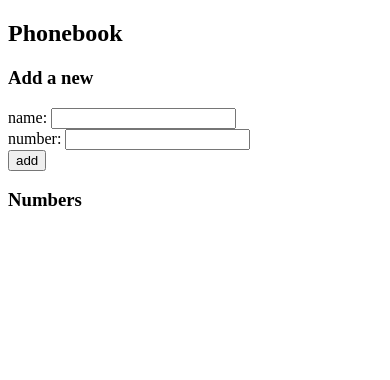
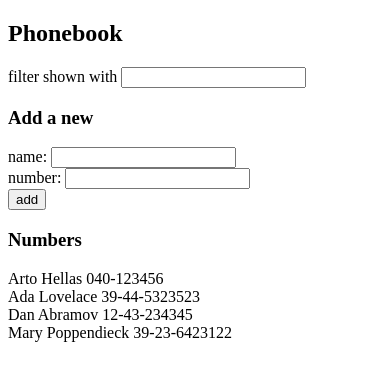
Before and after one commit to salmanarshad2000/fullstackopen, a React (Create React App) app in the folder part2/phonebook/: page / in a window 390 px wide. Shown: the top 380 px of the page. Built offline with nearby package versions, Linux system fonts and the light colour scheme.

Commit message:
part 2, phonebook app till 2.10

```diff
--- a/part2/phonebook/src/App.js
+++ b/part2/phonebook/src/App.js
@@ -4,8 +4,6 @@ import PersonForm from './components/PersonForm'
 import Persons from './components/Persons'
 
 const App = () => {
-
-  // 2.9
   const [persons, setPersons] = useState([
     { name: 'Arto Hellas', number: '040-123456', id: 1 },
     { name: 'Ada Lovelace', number: '39-44-5323523', id: 2 },
@@ -13,21 +11,48 @@ const App = () => {
     { name: 'Mary Poppendieck', number: '39-23-6423122', id: 4 }
   ])
   const [newName, setNewName] = useState('')
-  // 2.7
-  // allow add new
-  // 2.7
-  // no duplicates, show alert
-
-  // 2.10
+  const [newNumber, setNewNumber] = useState('')
+  const [searchText, setSearchText] = useState('')
+  const handleSearchTextChange = (event) => {
+    setSearchText(event.target.value)
+  }
+  const handleNewNameChange = (event) => {
+    setNewName(event.target.value)
+  }
+  const handleNewNumberChange = (event) => {
+    setNewNumber(event.target.value)
+  }
+  const createPerson = (event) => {
+    event.preventDefault()
+    const duplicate = persons.some(person => person.name.toLowerCase() === newName.toLowerCase())
+    if (duplicate) {
+      alert(`${newName} is already added to phonebook`)
+      return
+    }
+    setPersons(persons.concat({ name: newName, number: newNumber }))
+    setNewName('')
+    setNewNumber('')
+  }
   return (
     <div>
       <h2>Phonebook</h2>
-      {/* 2.9*/}
-      <Filter />
+      <Filter
+        searchText={searchText}
+        handleSearchTextChange={handleSearchTextChange}
+      />
       <h3>Add a new</h3>
-      <PersonForm />
+      <PersonForm
+        newName={newName}
+        newNumber={newNumber}
+        handleNewNameChange={handleNewNameChange}
+        handleNewNumberChange={handleNewNumberChange}
+        createPerson={createPerson}
+      />
       <h3>Numbers</h3>
-      <Persons />
+      <Persons
+        persons={persons}
+        searchText={searchText}
+      />
     </div>
   )
 }
--- a/part2/phonebook/src/components/Filter.js
+++ b/part2/phonebook/src/components/Filter.js
@@ -1,5 +1,12 @@
-const Filter = () => {
-    return (<div></div>)
+const Filter = ({
+  searchText,
+  handleSearchTextChange
+}) => {
+  return (
+    <div>
+      filter shown with <input value={searchText} onChange={handleSearchTextChange} />
+    </div>
+  )
 }
 
 export default Filter
--- a/part2/phonebook/src/components/PersonForm.js
+++ b/part2/phonebook/src/components/PersonForm.js
@@ -1,10 +1,21 @@
-const PersonForm = () => {
+const PersonForm = ({
+  newName,
+  newNumber,
+  handleNewNameChange,
+  handleNewNumberChange,
+  createPerson
+}) => {
   return (
-    <form>
-      <div>name: <input /></div>
-      {/* 2.8 */}
-      <div>number: <input /></div>
-      <div><button type="submit">add</button></div>
+    <form onSubmit={createPerson}>
+      <div>
+        name: <input value={newName} onChange={handleNewNameChange} />
+      </div>
+      <div>
+        number: <input value={newNumber} onChange={handleNewNumberChange} />
+      </div>
+      <div>
+        <button type='submit'>add</button>
+      </div>
     </form>
   )
 }
--- a/part2/phonebook/src/components/Persons.js
+++ b/part2/phonebook/src/components/Persons.js
@@ -1,5 +1,15 @@
-const Persons = () => {
-    return (<div></div>)
+const Persons = ({
+  persons,
+  searchText
+}) => {
+  console.log(persons, searchText)
+  return (
+    <div>
+      {persons
+        .filter(person => searchText === '' || person.name.toLowerCase().includes(searchText.toLowerCase()))
+        .map(person => (<div key={person.name}>{person.name} {person.number}</div>))}
+    </div>
+  )
 }
 
 export default Persons
```
Also changed, not shown: 1 other file (tests, documents, lock files or other folders).
